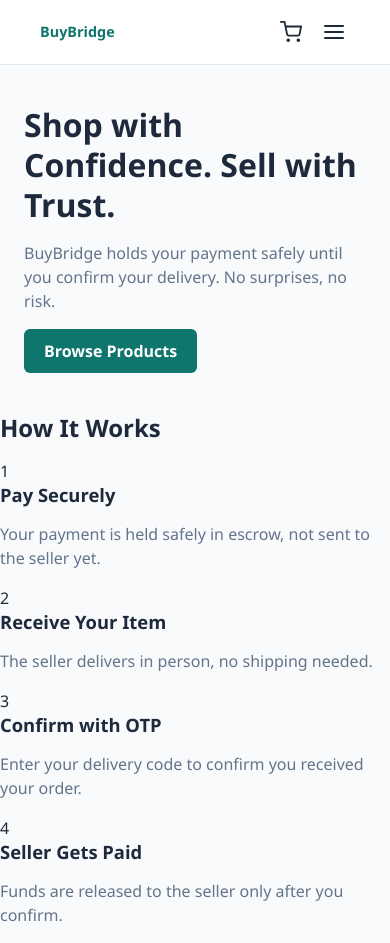
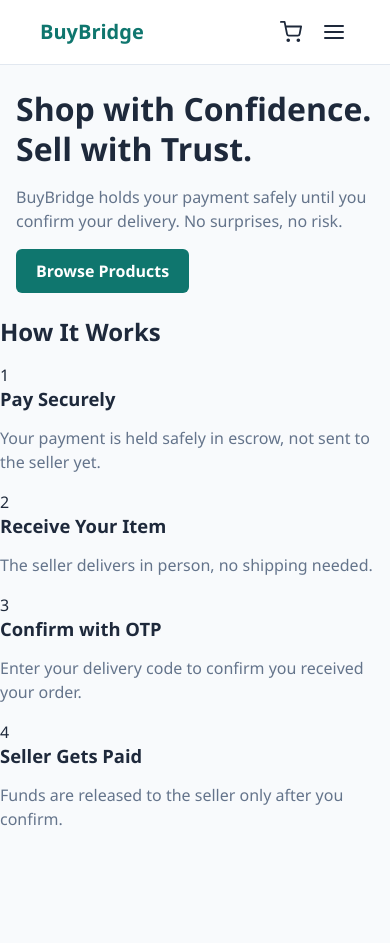
Before and after one commit to Bismark1hub/buybridge-updated, a website: page public/index.html in a window 390 px wide. After the commit the page ends 847 px from the top, so only its background shows below. Drawn offline with Linux system fonts and the light colour scheme.

Commit message:
Update pages.css

```diff
--- a/public/css/pages.css
+++ b/public/css/pages.css
@@ -62,7 +62,6 @@
   margin: var(--space-sm) var(--space-md) 0;
   font-size: 1rem;
   font-weight: 600;
-  /* keeps long product names from wrecking card height */
   overflow: hidden;
   text-overflow: ellipsis;
   white-space: nowrap;
@@ -115,7 +114,7 @@
   max-width: 120px;
 }
 
-/* ===== Responsive overrides (must stay last — pages.css loads after layout.css) ===== */
+/* ===== Responsive overrides (must stay last) ===== */
 @media (max-width: 768px) {
   .browse-page {
     grid-template-columns: 1fr;
@@ -123,14 +122,8 @@
   .product-detail {
     grid-template-columns: 1fr;
   }
-  .navbar {
-    flex-wrap: nowrap;
-    overflow-x: auto;
-    -webkit-overflow-scrolling: touch;
-  }
-  .navbar a {
-    flex-shrink: 0;
-    font-size: 0.9rem;
+  main {
+    padding: var(--space-lg) var(--space-md);
   }
   .dashboard-header {
     flex-direction: column;
```
